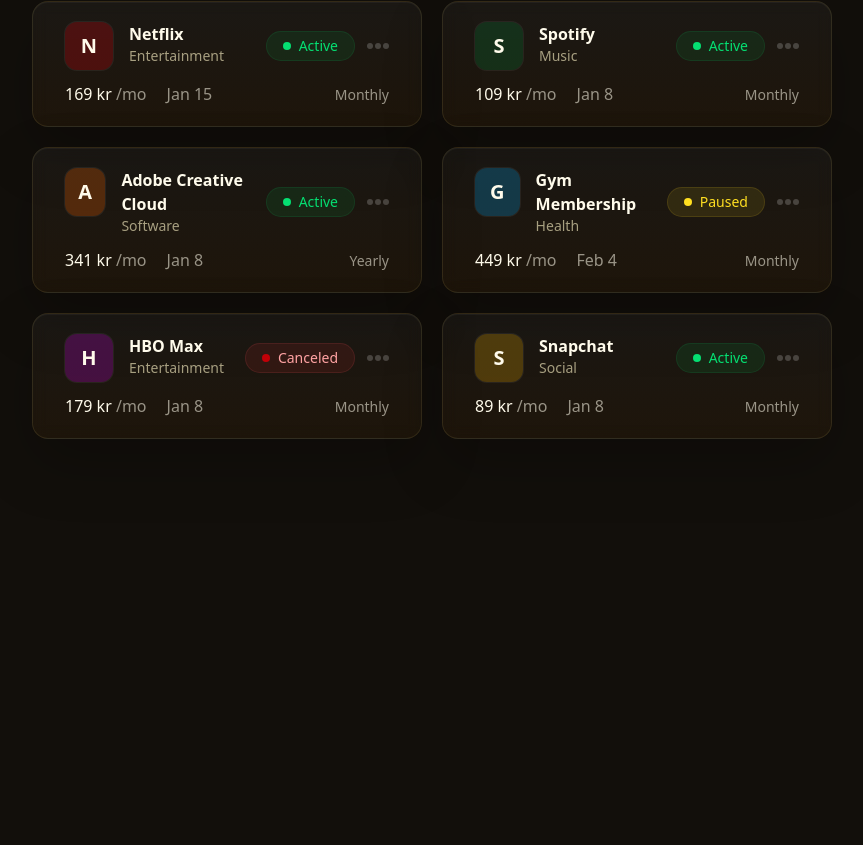
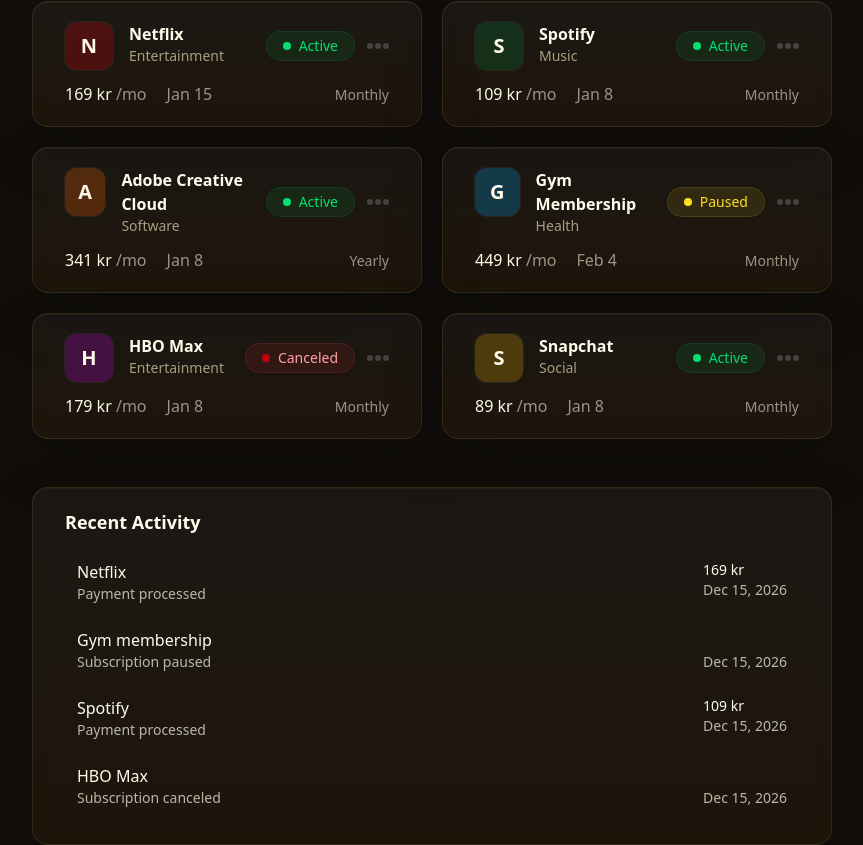
Before and after one commit to ellinorjohansson/subscription-hub, a Next.js app: page / in a window 1280 px wide. Shown: the part 678-1523 px from the top of the page, without its empty margins (208-1071 px from the left). Before the commit the page ends 1165 px from the top, so only its background shows below. Built offline with nearby package versions, Linux system fonts and the light colour scheme.

Commit message:
✨(feature): added recent activity list

```diff
--- a/app/page.tsx
+++ b/app/page.tsx
@@ -1,5 +1,6 @@
 import OverviewSection from "@/src/components/OverviewSection";
 import QuickAddSection from "@/src/components/QuickAddSection";
+import RecentActivity from "@/src/components/RecentActivity";
 import YourSubscription from "@/src/components/YourSubscription";
 
 export default function Home() {
@@ -8,6 +9,7 @@
       <OverviewSection />
       <QuickAddSection />
       <YourSubscription />
+      <RecentActivity />
     </main>
   );
 }
--- /dev/null
+++ b/src/components/RecentActivity.tsx
@@ -0,0 +1,56 @@
+const RecentActivity = () => {
+  return (
+    <section className="px-10 md:px-60 mb-20 md:mb-0">
+      <div className="rounded-2xl border border-amber-200/10 bg-[linear-gradient(180deg,rgba(255,255,255,0.04),rgba(217,119,6,0.06))] px-8 py-5 shadow-[inset_0_1px_0_rgba(255,255,255,0.04),0_24px_60px_rgba(0,0,0,0.22)] backdrop-blur-sm transition duration-200 hover:border-amber-200/16 hover:bg-[linear-gradient(180deg,rgba(255,255,255,0.05),rgba(217,119,6,0.09))]">
+        <h2 className="font-bold text-lg text-amber-50 mb-4">Recent Activity</h2>
+        <ol>
+          <li className="flex flex-row justify-between mb-2 px-3 py-2 rounded-2xl hover:border-amber-200/16 hover:bg-[linear-gradient(180deg,rgba(255,255,255,0.05),rgba(217,119,6,0.09))]">
+            <div className="flex flex-col">
+              <h3 className="text-amber-50">Netflix</h3>
+              <span className="text-amber-50/70 text-sm">Payment processed</span>
+            </div>
+            <div className="flex flex-col">
+              <span className="text-amber-50 text-sm">169 kr</span>
+              <span className="text-amber-50/70 text-sm">Dec 15, 2026</span>
+            </div>
+          </li>
+
+          <li className="flex flex-row justify-between mb-2 px-3 py-2 rounded-2xl hover:border-amber-200/16 hover:bg-[linear-gradient(180deg,rgba(255,255,255,0.05),rgba(217,119,6,0.09))]">
+            <div className="flex flex-col">
+              <h3 className="text-amber-50">Gym membership</h3>
+              <span className="text-amber-50/70 text-sm">Subscription paused</span>
+            </div>
+            <div className="flex flex-col">
+              <span className="text-amber-50 text-sm h-6"></span>
+              <span className="text-amber-50/70 text-sm">Dec 15, 2026</span>
+            </div>
+          </li>
+
+          <li className="flex flex-row justify-between mb-2 px-3 py-2 rounded-2xl hover:border-amber-200/16 hover:bg-[linear-gradient(180deg,rgba(255,255,255,0.05),rgba(217,119,6,0.09))]">
+            <div className="flex flex-col">
+              <h3 className="text-amber-50">Spotify</h3>
+              <span className="text-amber-50/70 text-sm">Payment processed</span>
+            </div>
+            <div className="flex flex-col">
+              <span className="text-amber-50 text-sm">109 kr</span>
+              <span className="text-amber-50/70 text-sm">Dec 15, 2026</span>
+            </div>
+          </li>
+
+          <li className="flex flex-row justify-between mb-2 px-3 py-2 rounded-2xl hover:border-amber-200/16 hover:bg-[linear-gradient(180deg,rgba(255,255,255,0.05),rgba(217,119,6,0.09))]">
+            <div className="flex flex-col">
+              <h3 className="text-amber-50">HBO Max</h3>
+              <span className="text-amber-50/70 text-sm">Subscription canceled</span>
+            </div>
+            <div className="flex flex-col">
+              <span className="text-amber-50 text-sm h-6"></span>
+              <span className="text-amber-50/70 text-sm">Dec 15, 2026</span>
+            </div>
+          </li>
+        </ol>
+      </div>
+    </section>
+  )
+}
+
+export default RecentActivity;
```
